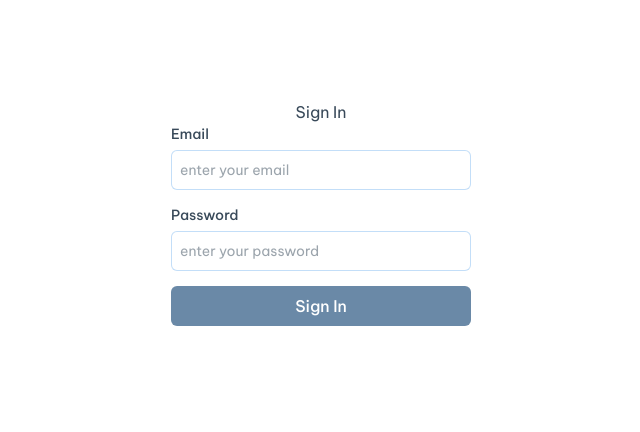
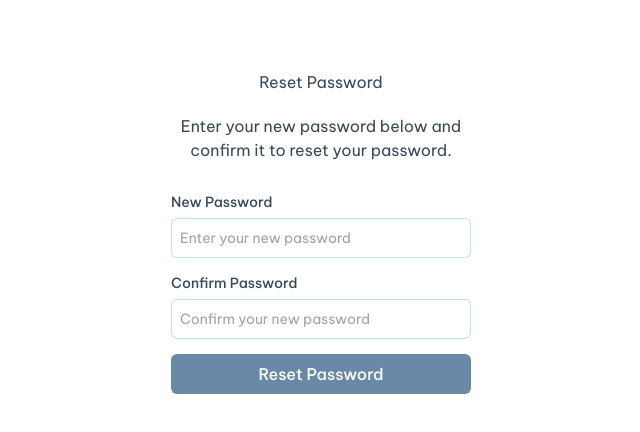
Before and after one commit to cohort-2026/helpdesk-system, a React (Vite) app in the folder Frontend/: page /reset-password in a window 1280 px wide. Before the commit this address led to /. Shown: the top 432 px of the page, without its empty margins (319-959 px from the left). Built offline with nearby package versions, Linux system fonts and the light colour scheme; no server answers.

Commit message:
Auth Frontend

```diff
--- /dev/null
+++ b/Frontend/src/pages/Auth pages/ForgotPasswordPage.tsx
@@ -0,0 +1,93 @@
+
+import React, { useState } from "react";
+import { Button } from "../../components/ui/Button";
+import { Input } from "../../components/ui/Input";
+import { Alert } from "../../components/ui/Alert";
+import axios from "axios";
+
+const ForgotPasswordPage = () => {
+  const [email, setEmail] = useState("");
+  const [message, setMessage] = useState("");
+  const [error, setError] = useState("");
+  const [loading, setLoading] = useState(false);
+
+  const handleSubmit = async (e: React.FormEvent) => {
+    e.preventDefault();
+
+    setMessage("");
+    setError("");
+    setLoading(true);
+
+    try {
+      await axios.post(
+        "http://localhost:5000/api/auth/forgot-password",
+        { email },
+        { withCredentials: true }
+      );
+
+      setMessage(
+        "If an account exists with that email, a password reset link will be sent."
+      );
+    } catch (err: any) {
+      setError(
+        err.response?.data?.message ||
+          "Unable to send the reset link. Please try again."
+      );
+    } finally {
+      setLoading(false);
+    }
+  };
+
+  return (
+    <div
+      style={{
+        display: "flex",
+        flexDirection: "column",
+        alignItems: "center",
+        marginTop: "100px",
+      }}
+    >
+
+      <p style={{ textAlign: "center", maxWidth: "340px", marginBottom: "30px" }}>
+        Enter your email address and we'll send you a link to reset your password.
+      </p>
+
+      <form
+        onSubmit={handleSubmit}
+        style={{
+          display: "flex",
+          flexDirection: "column",
+          gap: "15px",
+          width: "300px",
+        }}
+      >
+        {message && (
+          <Alert variant="success" description={message} />
+        )}
+
+        {error && (
+          <Alert variant="error" description={error} />
+        )}
+
+        <Input
+          type="email"
+          id="email"
+          label="Email"
+          placeholder="enter your email"
+          value={email}
+          onChange={(e) => setEmail(e.target.value)}
+          style={{ width: "100%", padding: "8px", boxSizing: "border-box" }}
+          required
+        />
+
+        <Button type="submit" variant="primary" disabled={loading}>
+          {loading ? "Sending..." : "Send Reset Link"}
+        </Button>
+      </form>
+
+
+    </div>
+  );
+};
+
+export default ForgotPasswordPage;
--- /dev/null
+++ b/Frontend/src/pages/Auth pages/ResetPasswordPage.tsx
@@ -0,0 +1,121 @@
+
+import React, { useState } from "react";
+import { Link, useNavigate, useSearchParams } from "react-router-dom";
+import { Button } from "../../components/ui/Button";
+import { Input } from "../../components/ui/Input";
+import { Alert } from "../../components/ui/Alert";
+import axios from "axios";
+
+const ResetPasswordPage = () => {
+  const [searchParams] = useSearchParams();
+  const [password, setPassword] = useState("");
+  const [confirmPassword, setConfirmPassword] = useState("");
+  const [message, setMessage] = useState("");
+  const [error, setError] = useState("");
+  const [loading, setLoading] = useState(false);
+
+  const navigate = useNavigate();
+  const token = searchParams.get("token");
+
+  const handleSubmit = async (e: React.FormEvent) => {
+    e.preventDefault();
+    setMessage("");
+    setError("");
+
+    if (!token) {
+      setError("This password reset link is invalid or incomplete.");
+      return;
+    }
+
+    if (password !== confirmPassword) {
+      setError("Your passwords do not match.");
+      return;
+    }
+
+    setLoading(true);
+
+    try {
+      await axios.post(
+        "http://localhost:5000/api/auth/reset-password",
+        { token, password },
+        { withCredentials: true }
+      );
+
+      setMessage("Your password has been reset successfully.");
+
+      setTimeout(() => {
+        navigate("/");
+      }, 2000);
+    } catch (err: any) {
+      setError(
+        err.response?.data?.message ||
+          "Unable to reset your password. The link may have expired."
+      );
+    } finally {
+      setLoading(false);
+    }
+  };
+
+  return (
+    <div
+      style={{
+        display: "flex",
+        flexDirection: "column",
+        alignItems: "center",
+        marginTop: "70px",
+      }}
+    >
+      <h1 style={{ marginTop: "0", marginBottom: "20px" }}>
+  Reset Password
+</h1>
+
+      <p style={{ textAlign: "center", maxWidth: "320px",marginBottom: "10px" }}>
+        Enter your new password below and confirm it to reset your password.
+      </p>
+
+      <form
+        onSubmit={handleSubmit}
+        style={{
+          display: "flex",
+          flexDirection: "column",
+          gap: "15px",
+          width: "300px",
+          marginTop: "20px",
+        }}
+      >
+        {message && <Alert variant="success" description={message} />}
+        {error && <Alert variant="error" description={error} />}
+
+        <Input
+          type="password"
+          id="password"
+          label="New Password"
+          placeholder="Enter your new password"
+          value={password}
+          onChange={(e) => setPassword(e.target.value)}
+          style={{ width: "100%", padding: "8px", boxSizing: "border-box" }}
+          required
+        />
+
+        <Input
+          type="password"
+          id="confirmPassword"
+          label="Confirm Password"
+          placeholder="Confirm your new password"
+          value={confirmPassword}
+          onChange={(e) => setConfirmPassword(e.target.value)}
+          style={{ width: "100%", padding: "8px", boxSizing: "border-box" }}
+          required
+        />
+
+        <Button type="submit" variant="primary" disabled={loading}>
+          {loading ? "Resetting..." : "Reset Password"}
+        </Button>
+      </form>
+
+
+    </div>
+  );
+};
+
+export default ResetPasswordPage;
--- a/Frontend/src/pages/Auth pages/SignInPage.tsx
+++ b/Frontend/src/pages/Auth pages/SignInPage.tsx
@@ -1,6 +1,6 @@
 import React, { useState } from "react";
-import { useNavigate } from "react-router-dom";
-import { useAuth, type Role } from "../../context/AuthContext";
+import { useNavigate, Link } from "react-router-dom";
+import { useAuth} from "../../context/AuthContext";
 import { Button } from "../../components/ui/Button";
 import { Input } from "../../components/ui/Input";
 import { Alert } from "../../components/ui/Alert";
@@ -104,13 +104,22 @@ const SignInPage = () => {
         <Button type="submit" variant="primary">
           Sign In
         </Button>
-      </form>
+
+            </form>
+
+      <p style={{ marginTop: "15px", fontSize: "14px" }}>
+        Forgot your password?{" "}
+        <Link
+          to="/forgot-password"
+          style={{ color: "#2563eb", textDecoration: "none" }}
+        >
+          Reset it here
+        </Link>
+      </p>
+
       <div
         style={{
           marginTop: "20px",
-          fontSize: "14px",
-          color: "#555",
-          textAlign: "center",
         }}
       >
         {/* <p>
--- a/Frontend/src/routes/AppRouter.tsx
+++ b/Frontend/src/routes/AppRouter.tsx
@@ -16,6 +16,9 @@ import TeamAgents from '../pages/department lead/TeamAgents';
 import Approvals from '../pages/department lead/Approvals';
 import Users from '../pages/users/Users';
 import Departments from '../pages/system admin/Departments';
+import ForgotPasswordPage from '../pages/Auth pages/ForgotPasswordPage';
+import ResetPasswordPage from '../pages/Auth pages/ResetPasswordPage';
+
 
 const AppRouter = () => {
   return (
@@ -23,6 +26,9 @@ const AppRouter = () => {
       <Routes>
         {/* Public Route */}
         <Route path="/" element={<SignInPage />} />
+        <Route path="/forgot-password" element={<ForgotPasswordPage />} />
+        <Route path="/reset-password" element={<ResetPasswordPage />} />
+
 
         {/* Protected Employee Routes */}
         <Route element={<ProtectedRoute allowedRoles={['Employee']} />}>
```
